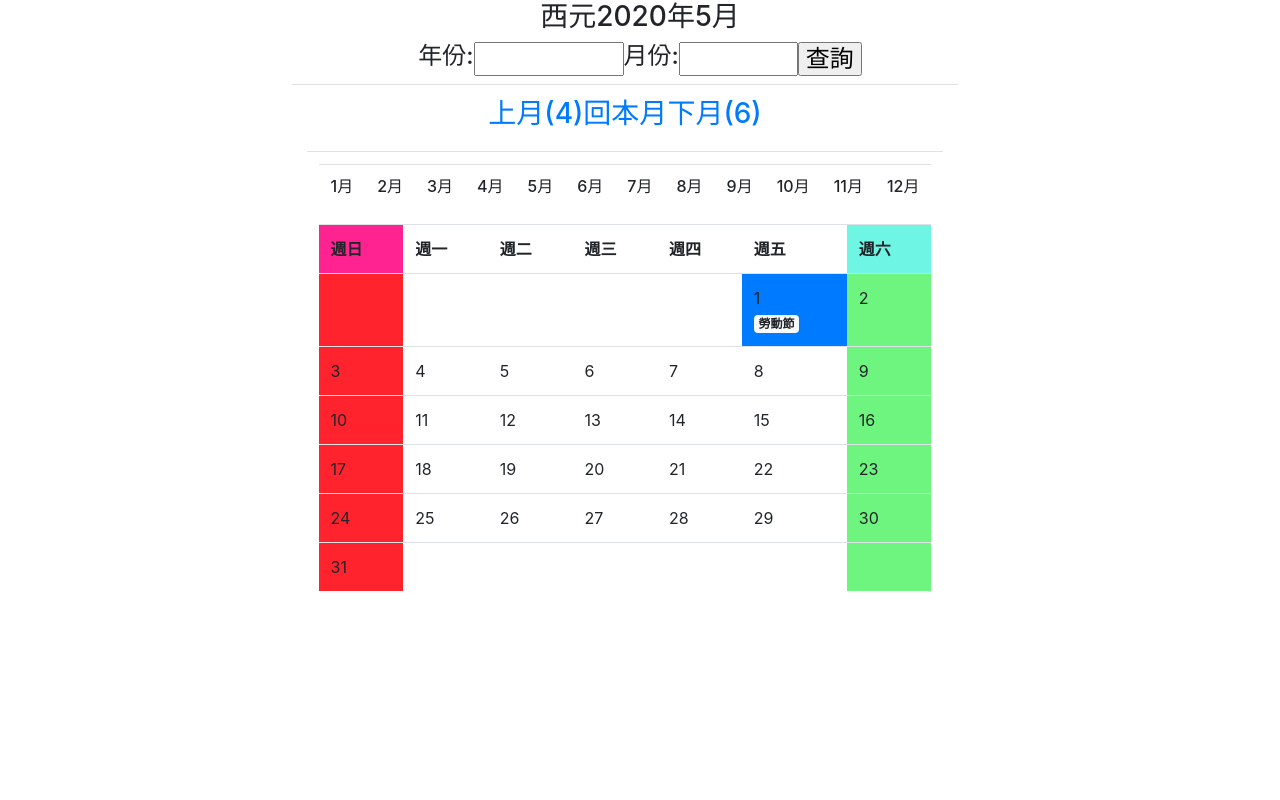
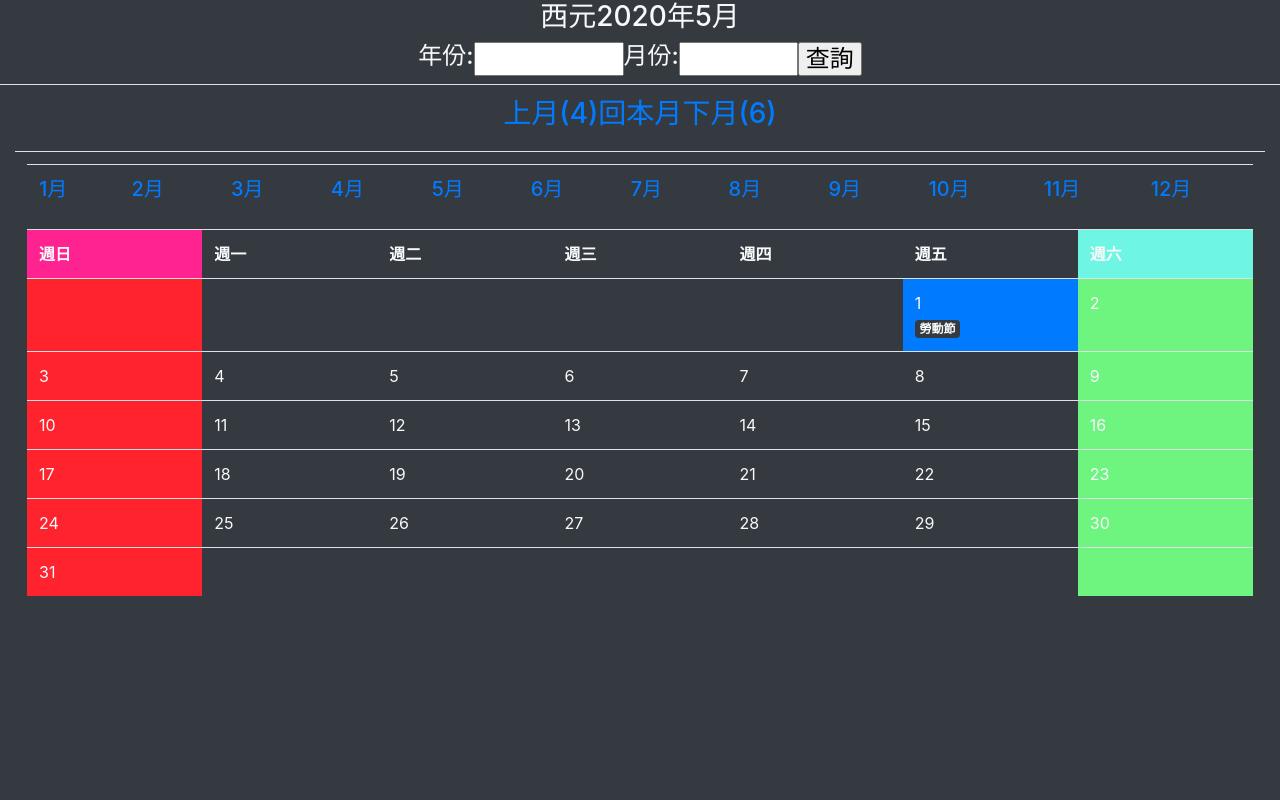
Before and after one commit to wdaweb/calendar-chang180, a PHP site: page /index.php in a window 1280 px wide. Run offline with PHP 8.4, Linux system fonts and the light colour scheme; data comes from the database, SQL or seed files in the repository.

Commit message:
加入月份指定功能

```diff
--- a/index.php
+++ b/index.php
@@ -10,8 +10,7 @@
 
 </head>
 
-<body class="bg-white table-responsive">
-    <div class="container row-auto">
+<body class="container-fluid bg-dark text-light table-responsive w-auto vh-100">
         <?php
         // 將預設時區設定到臺灣，沒設定在時間顯示上有時會出問題。
         date_default_timezone_set("Asia/Taipei");
@@ -66,7 +65,7 @@
             <input type="submit" value="查詢">
         </form>
 
-        <table class="container-fluid row justify-content-center table">
+        <table class="container-fluid row-12 justify-content-center table ">
             <tr>
                 <td class="date row justify-content-center h3">
                     <!-- 螢幕會顯示本月份以及上下個月的選項 -->
@@ -78,23 +77,23 @@
             </tr>
             <tr>
                 <td>
-                    <table class="month h6 table">
+                    <table class="month h5 table text-light">
                         <tr>
-                            <td>1月</td>
-                            <td>2月</td>
-                            <td>3月</td>
-                            <td>4月</td>
-                            <td>5月</td>
-                            <td>6月</td>
-                            <td>7月</td>
-                            <td>8月</td>
-                            <td>9月</td>
-                            <td>10月</td>
-                            <td>11月</td>
-                            <td>12月</td>
+                            <td><a href="index.php?thisDay=<?=strtotime('first day of January',($thisDay[0])); ?>">1月</a></td>
+                            <td><a href="index.php?thisDay=<?=strtotime('first day of February',($thisDay[0])); ?>">2月</a></td>
+                            <td><a href="index.php?thisDay=<?=strtotime('first day of March',($thisDay[0])); ?>">3月</a></td>
+                            <td><a href="index.php?thisDay=<?=strtotime('first day of April',($thisDay[0])); ?>">4月</a></td>
+                            <td><a href="index.php?thisDay=<?=strtotime('first day of May',($thisDay[0])); ?>">5月</a></td>
+                            <td><a href="index.php?thisDay=<?=strtotime('first day of June',($thisDay[0])); ?>">6月</a></td>
+                            <td><a href="index.php?thisDay=<?=strtotime('first day of July',($thisDay[0])); ?>">7月</a></td>
+                            <td><a href="index.php?thisDay=<?=strtotime('first day of August',($thisDay[0])); ?>">8月</a></td>
+                            <td><a href="index.php?thisDay=<?=strtotime('first day of September',($thisDay[0])); ?>">9月</a></td>
+                            <td><a href="index.php?thisDay=<?=strtotime('first day of October',($thisDay[0])); ?>">10月</a></td>
+                            <td><a href="index.php?thisDay=<?=strtotime('first day of November',($thisDay[0])); ?>">11月</a></td>
+                            <td><a href="index.php?thisDay=<?=strtotime('first day of December',($thisDay[0])); ?>">12月</a></td>
                         </tr>
                     </table>
-                    <table class="calendar bg table">
+                    <table style="table-layout:fixed" class="calendar bg table text-light">
                         <tr>
                             <th>週日</th>
                             <th>週一</th>
@@ -140,7 +139,7 @@
                                         // 如果當天遇上假日，則將當日日期及假日名稱印出
                                         if (in_array(date("Y-m-d", $mDay), $holiday)) {
                                             echo "<td class='bg-primary'>";
-                                            echo $m, "<br>", '<span class="bg-light badge">',array_search(date("Y-m-d", $mDay), $holiday),'</span>';
+                                            echo $m, "<br>", '<span class="bg-dark badge text-light">',array_search(date("Y-m-d", $mDay), $holiday),'</span>';
                                             echo "</td>";
                                         }
                                         //否則只印出當日日期
@@ -167,7 +166,6 @@
             </tr>
             <!-- <caption>CSS重新修改中</caption> -->
         </table>
-    </div>
     <!-- <script src="./plugins/js/jquery-3.5.0.js"></script>
     <script src="./plugins/js/bootstrap.bundle.min.js"></script> -->
 </body>
```
